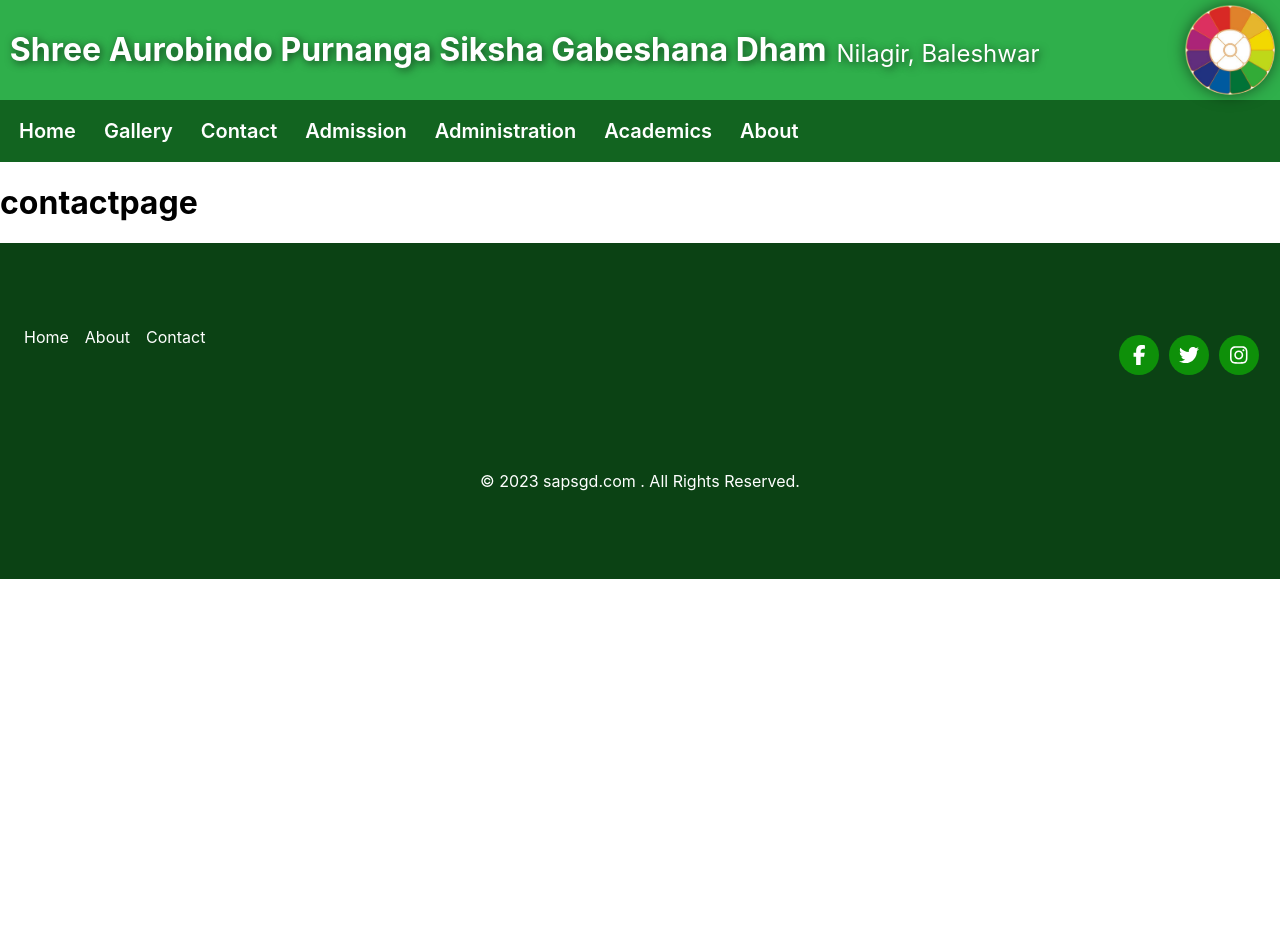
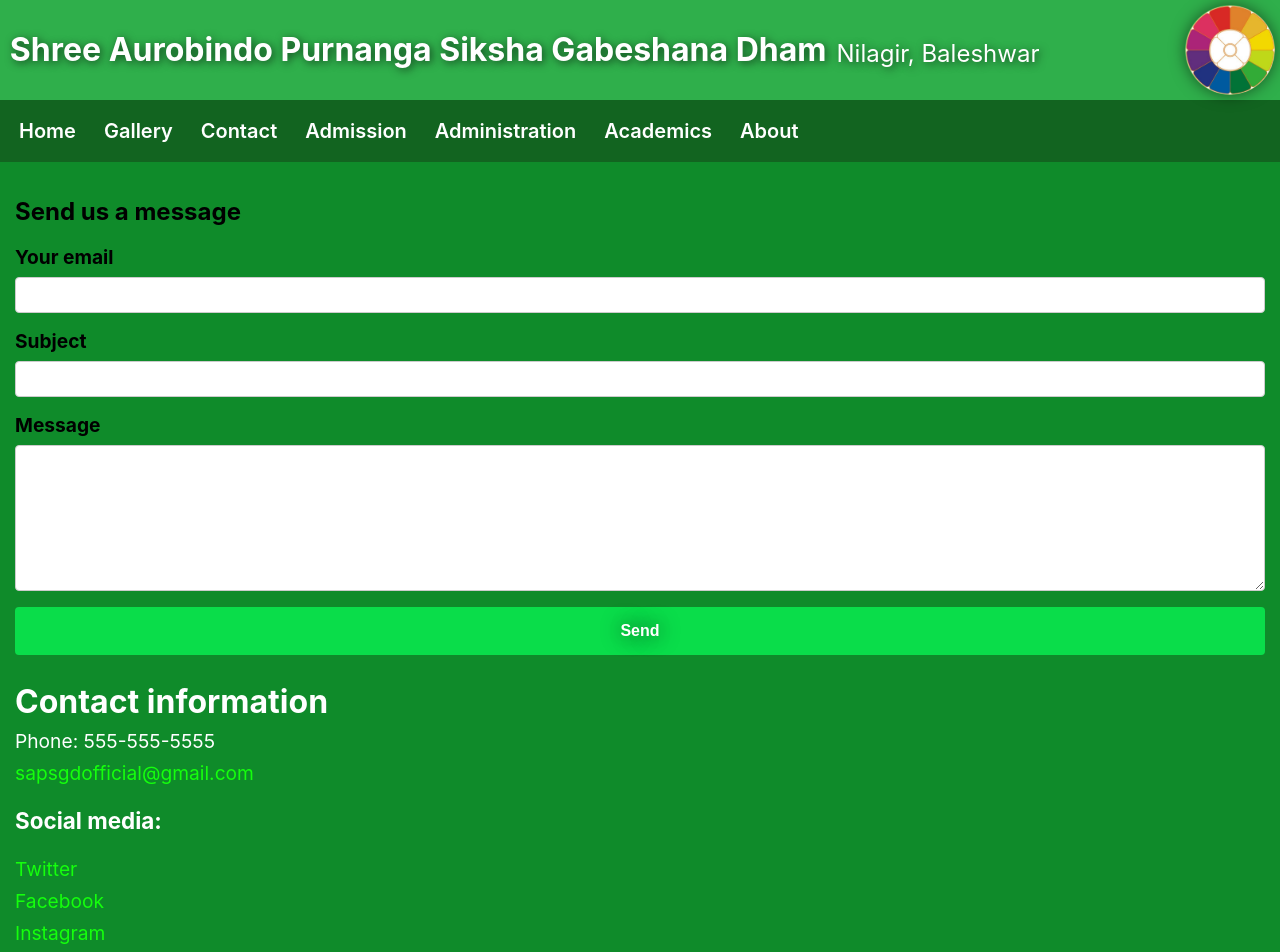
Before and after one commit to devnshankar/sapsgd.com_v1.0, a React (Create React App) app: page /contact in a window 1280 px wide. Shown: the top 952 px of the page. Before the commit the page ends 800 px from the top, so only its background shows below. Built offline with nearby package versions, Linux system fonts and the light colour scheme.

Commit message:
added the contents of contact page and also edited HomePage.scss

```diff
--- a/src/pages/ContactPage.jsx
+++ b/src/pages/ContactPage.jsx
@@ -1,9 +1,80 @@
-import React from 'react'
+import React, { useState } from 'react'
+import "../pages/styles/ContactPage.scss"
 
 function ContactPage() {
+  const [email, setEmail] = useState('');
+  const [subject, setSubject] = useState('');
+  const [message, setMessage] = useState('');
+
+  const handleSubmit = (e) => {
+    e.preventDefault();
+    // send email using email, subject, and message state variables
+    // you can use a library like nodemailer to send emails in React
+    alert(`Email sent to ${email} with subject ${subject} and message ${message}`);
+    // clear form after sending email
+    setEmail('');
+    setSubject('');
+    setMessage('');
+  };
+
+
   return (
-    <div>
-      <h1>contactpage</h1>
+    <div className='contactpage'>
+      <div className='direct-email'>
+        <h2>Send us a message</h2>
+        <form onSubmit={handleSubmit}>
+          <label htmlFor="email">Your email</label>
+          <input
+            type="email"
+            id="email"
+            value={email}
+            onChange={(e) => setEmail(e.target.value)}
+            required
+          />
+
+           <label htmlFor="subject">Subject</label>
+            <input
+              type="text"
+              id="subject"
+              value={subject}
+              onChange={(e) => setSubject(e.target.value)}
+              required
+            />
+
+            <label htmlFor="message">Message</label>
+              <textarea
+                id="message"
+                value={message}
+                onChange={(e) => setMessage(e.target.value)}
+                required
+              ></textarea>
+
+            <button type="submit">Send</button>
+        </form>
+      </div>
+
+      <div className='contact-info'>
+        <h2>Contact information</h2>
+        <ul>
+          <li>Phone: 555-555-5555</li>
+          <li><a className='contact-link' href="https://mail.google.com/mail/?view=cm&to=sapsgdofficial@gmail.com&su=Hello!!!&body=">sapsgdofficial@gmail.com</a></li>
+          <li>
+            <h3>Social media:</h3>
+            <ul>
+              <li>
+                <a className='contact-link' href="https://twitter.com/sapsgd">Twitter</a>
+              </li>
+              <li>
+                <a className='contact-link' href="https://www.facebook.com/profile.php?id=100090250130445">Facebook</a>
+              </li>
+              <li>
+                <a className='contact-link' href="https://www.instagram.com/sapsgdnilgiri/">Instagram</a>
+
+              </li>
+            </ul>
+          </li>
+        </ul>
+      </div>
     </div>
   )
 }
--- /dev/null
+++ b/src/pages/styles/ContactPage.scss
@@ -0,0 +1,113 @@
+.contactpage{
+    min-height: 100vh;
+    background-color: #0f8b2a;
+    padding: 15px;
+    .direct-email {
+        h3 {
+          font-size: default;
+          font-weight: bold;
+          margin-bottom: 2rem;
+        }
+
+        form {
+          display: flex;
+          flex-direction: column;
+
+          label {
+            font-size: 1.2rem;
+            font-weight: bold;
+            margin-bottom: 0.5rem;
+          }
+
+          input[type='email'],
+          textarea {
+            font-size: 1rem;
+            padding: 0.5rem;
+            margin-bottom: 1rem;
+            border-radius: 0.25rem;
+            border: 1px solid #ccc;
+          }
+
+          input[type='text'],
+          textarea {
+            font-size: 1rem;
+            padding: 0.5rem;
+            margin-bottom: 1rem;
+            border-radius: 0.25rem;
+            border: 1px solid #ccc;
+          }
+
+          input[type='message'],
+          textarea {
+            height: 8rem;
+            font-size: 1rem;
+            padding: 0.5rem;
+            margin-bottom: 1rem;
+            border-radius: 0.25rem;
+            border: 1px solid #ccc;
+          }
+
+          button[type='submit'] {
+            height: 3rem;
+            font-size: 1rem;
+            font-weight: bold;
+            padding: 0.5rem 1rem;
+            background-color: #0add4a;
+            color: #ffffff;
+            text-shadow: (0px 0px 20px)#000000cb;
+            border: none;
+            border-radius: 0.25rem;
+            cursor: pointer;
+            transition: background-color 0.2s;
+
+            &:hover {
+              background-color: #21aa0f;
+            }
+          }
+        }
+    }
+
+    .contact-info {
+        .contact-link{
+            text-decoration: none;
+        }
+
+        h2 {
+          font-size: 2rem;
+          font-weight: bold;
+          margin-bottom: 0.5rem;
+          color: white;
+        }
+        h3{
+            padding: 0px;
+
+        }
+
+        ul {
+          color: white;
+          list-style: none;
+          margin: 0;
+          padding: 0;
+
+          li {
+            font-size: 1.2rem;
+            margin-bottom: 0.5rem;
+
+            &:last-child {
+              margin-bottom: 1.5rem;
+            }
+
+            a {
+              color: #15ff0d;
+            //   text-decoration: none;
+
+              &:hover {
+                text-decoration: underline;
+              }
+            }
+          }
+        }
+      }
+
+
+}
--- a/src/pages/styles/HomePage.scss
+++ b/src/pages/styles/HomePage.scss
@@ -1,8 +1,5 @@
 .homepage{
-    padding-left: 20px;
-    padding-right: 20px;
-    padding-top: 1px;
-    padding-bottom: 20px;
+    padding: 1px 15px 15px 15px;
     background-color: #0f8b2a;
     display: flex;
     flex-direction: row;
```
